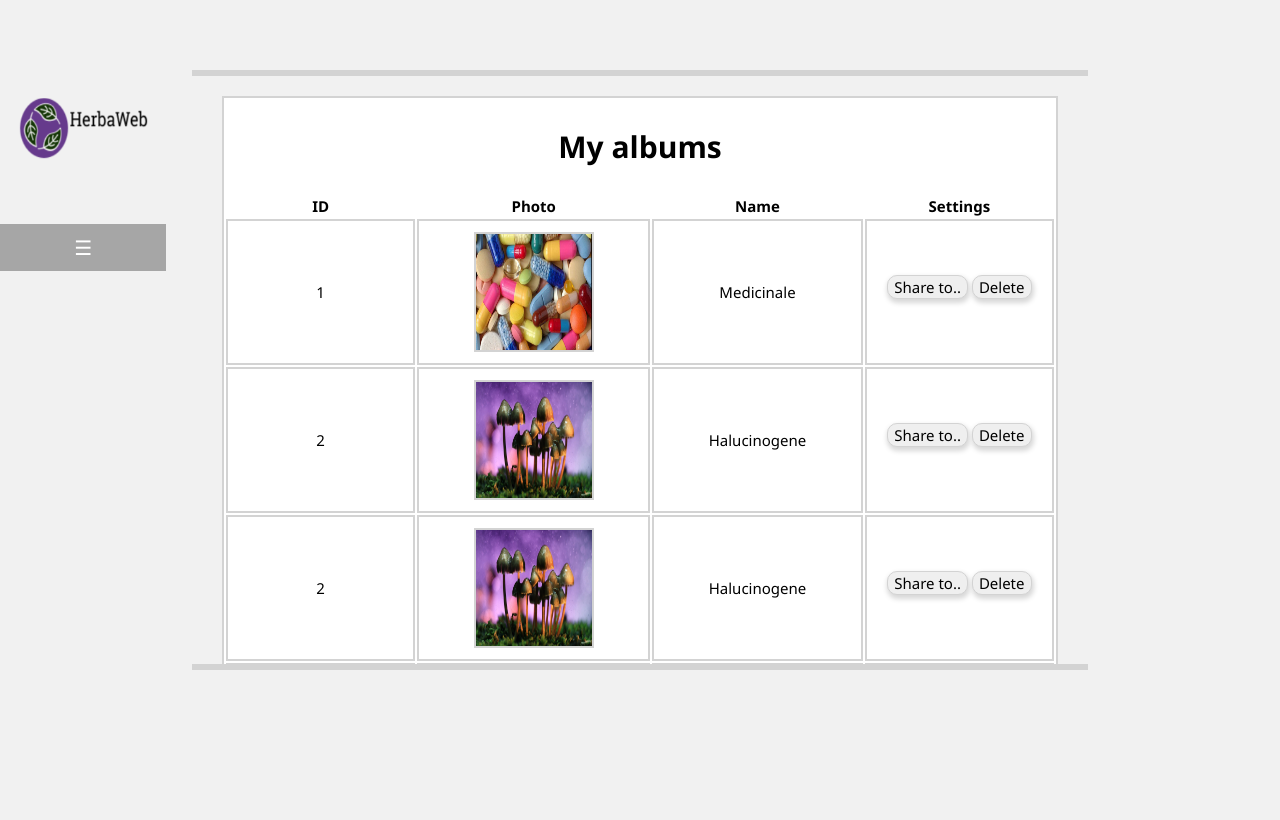
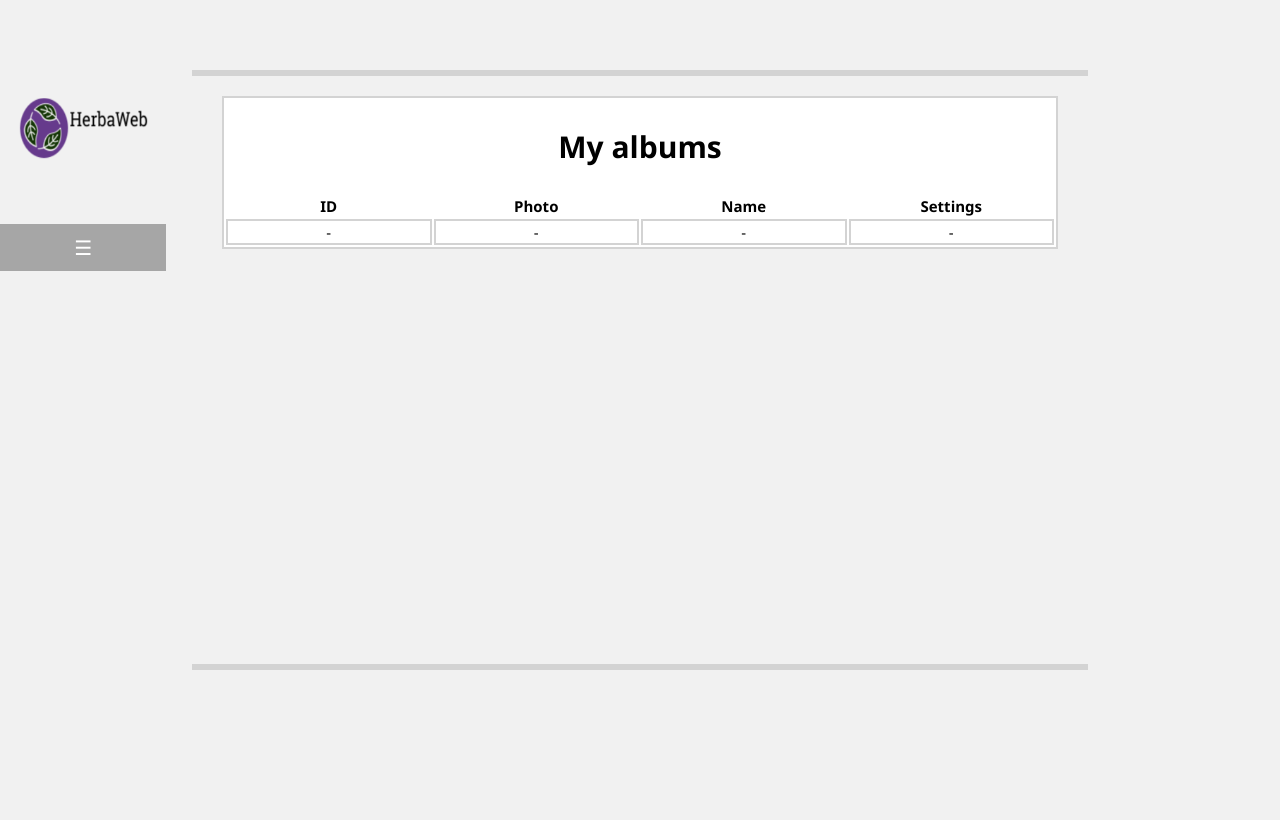
Before and after one commit to paulscutaru/Plant-Web-Organizer, a PHP site: page /albums.php in a window 1280 px wide. Run offline with PHP 8.4, Linux system fonts and the light colour scheme; the visitor is signed in with stand-in values (Sample User, id 1); tables that the repository leaves empty hold one stand-in row (values such as "Sample post").

Commit message:
Albums and add albums backend

```diff
--- a/albums.php
+++ b/albums.php
@@ -1,3 +1,7 @@
+<?php
+include "core/init.php";
+protected_page();
+?>
 <!DOCTYPE html>
 <html lang="en">
 <head>
@@ -49,62 +53,11 @@
 				<th>Name</th>
 				<th>Settings</th>
 			</tr>
-
-			<tr>
-				<td>1</td>
-				<td><img src="images/medicinal.jpg" alt="" ></img></td>
-				<td>Medicinale</td>
-				<td>
-					<button class="button-addToAlbum shadow" id="">Share to..</button>
-					<button class="button-delete shadow" id="">Delete</button>
-				</td>
-			</tr>
-			<tr>
-				<td>2</td>
-				<td><img src="images/halucinogene.jpg" alt="" ></img></td>
-				<td>Halucinogene</td>
-				<td>
-					<button class="button-addToAlbum shadow" id="">Share to..</button>
-					<button class="button-delete shadow" id="">Delete</button>
-				</td>
-			</tr>
-			<tr>
-				<td>2</td>
-				<td><img src="images/halucinogene.jpg" alt="" ></img></td>
-				<td>Halucinogene</td>
-				<td>
-					<button class="button-addToAlbum shadow" id="">Share to..</button>
-					<button class="button-delete shadow" id="">Delete</button>
-				</td>
-			</tr>
-			<tr>
-				<td>2</td>
-				<td><img src="images/halucinogene.jpg" alt="" ></img></td>
-				<td>Halucinogene</td>
-				<td>
-					<button class="button-addToAlbum shadow" id="">Share to..</button>
-					<button class="button-delete shadow" id="">Delete</button>
-				</td>
-			</tr>
-			<tr>
-				<td>2</td>
-				<td><img src="images/halucinogene.jpg" alt="" ></img></td>
-				<td>Halucinogene</td>
-				<td>
-					<button class="button-addToAlbum shadow" id="">Share to..</button>
-					<button class="button-delete shadow" id="">Delete</button>
-				</td>
-			</tr>
-
-
-
+			<?php
+				show_albums($con);
+			?>
 		</table>
 	</div>
 
 </body>
 </html>
-
-<?php
-include "core/init.php";
-protected_page();
-?>
```
Also changed, not shown: addalbum.php (+3 -7 lines), core/functions/view.php (+40 -0 lines), deletealbum.php (added, +9 -0 lines), images/41RCVw-UXnL._AC_SL1000_.jpg (added), images/Untitled.png (added).
